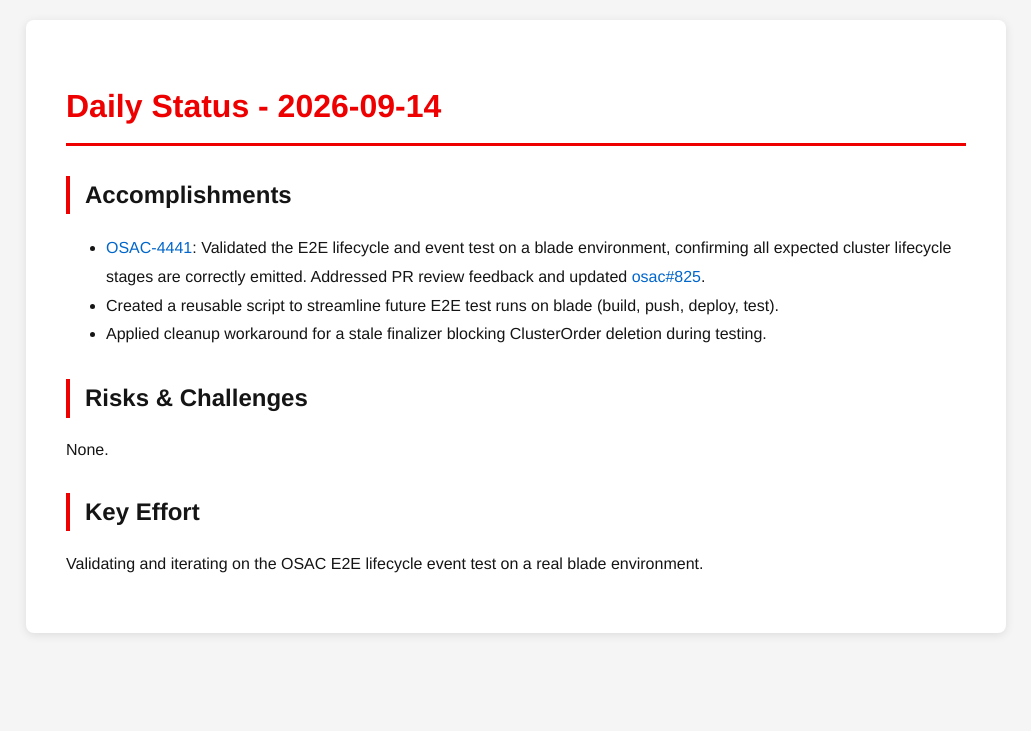
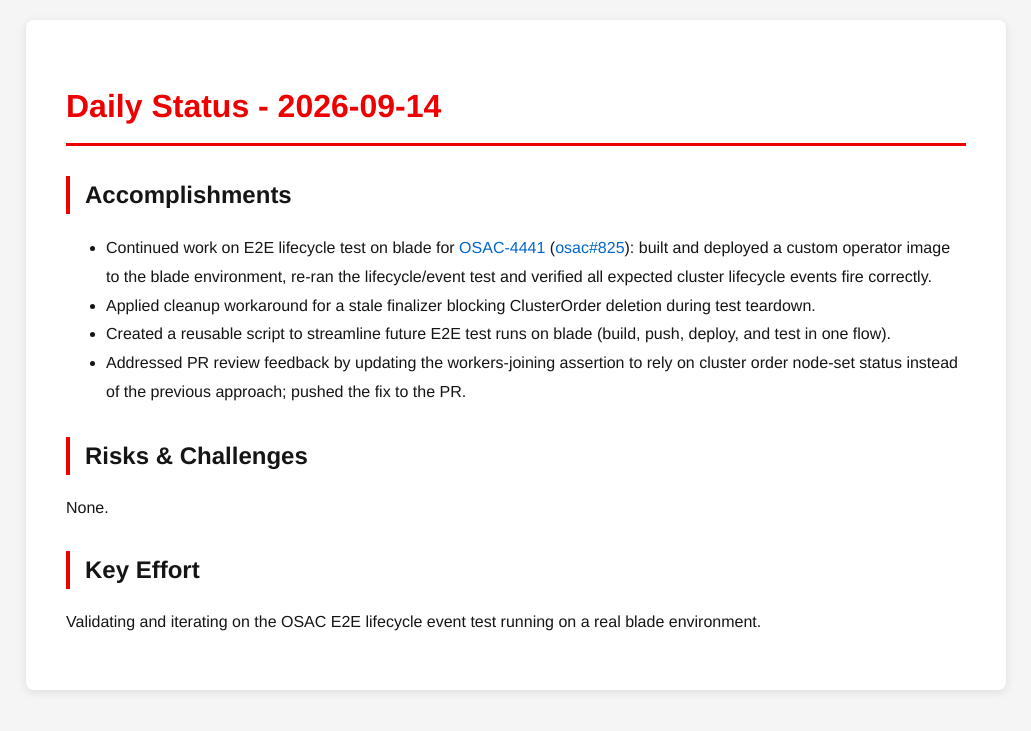
Before and after one commit to tzvatot/daily-status, a Jekyll site: the page built from 2026-09-14.md, in a window 1280 px wide. Shown: the top 731 px of the page, without its empty margins (124-1155 px from the left). Built offline with Jekyll 4.4.1, drawn with Linux system fonts in a browser that asks for light colours.

Commit message:
Daily status update - 2026-09-14

```diff
--- a/2026-09-14.md
+++ b/2026-09-14.md
@@ -7,12 +7,13 @@ date: 2026-09-14
 # Daily Status - 2026-09-14
 
 ## Accomplishments
-- [OSAC-4441](https://redhat.atlassian.net/browse/OSAC-4441): Validated the E2E lifecycle and event test on a blade environment, confirming all expected cluster lifecycle stages are correctly emitted. Addressed PR review feedback and updated [osac#825](https://github.com/osac-project/osac/pull/825).
-- Created a reusable script to streamline future E2E test runs on blade (build, push, deploy, test).
-- Applied cleanup workaround for a stale finalizer blocking ClusterOrder deletion during testing.
+- Continued work on E2E lifecycle test on blade for [OSAC-4441](https://redhat.atlassian.net/browse/OSAC-4441) ([osac#825](https://github.com/osac-project/osac/pull/825)): built and deployed a custom operator image to the blade environment, re-ran the lifecycle/event test and verified all expected cluster lifecycle events fire correctly.
+- Applied cleanup workaround for a stale finalizer blocking ClusterOrder deletion during test teardown.
+- Created a reusable script to streamline future E2E test runs on blade (build, push, deploy, and test in one flow).
+- Addressed PR review feedback by updating the workers-joining assertion to rely on cluster order node-set status instead of the previous approach; pushed the fix to the PR.
 
 ## Risks & Challenges
 None.
 
 ## Key Effort
-Validating and iterating on the OSAC E2E lifecycle event test on a real blade environment.
+Validating and iterating on the OSAC E2E lifecycle event test running on a real blade environment.
```
